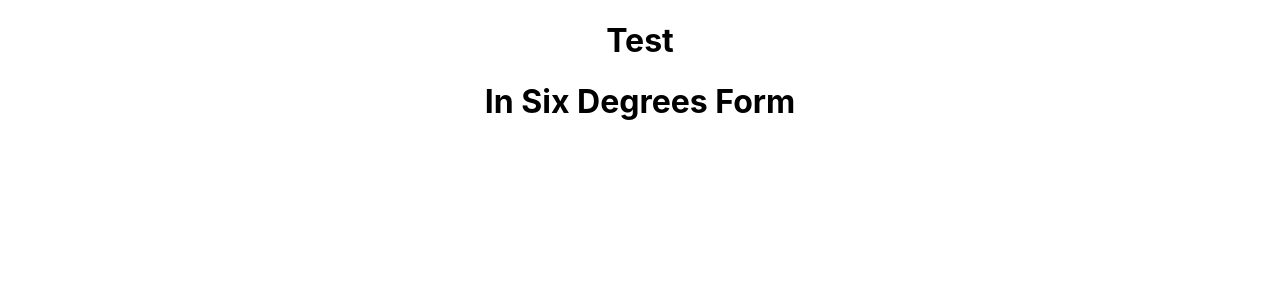
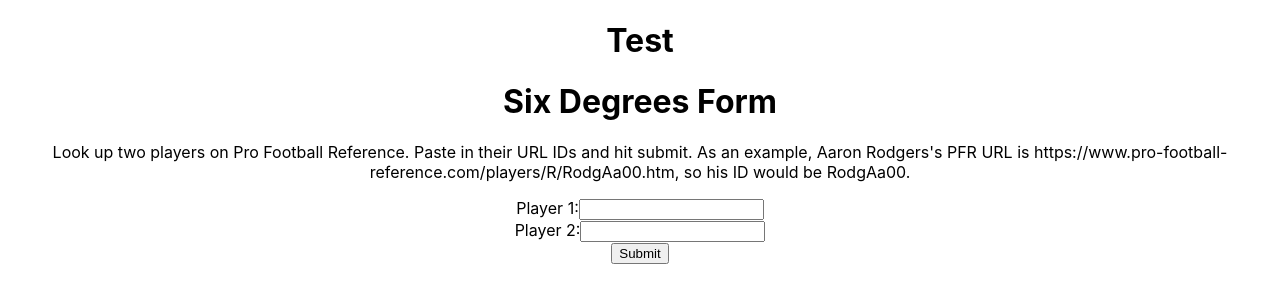
Before and after one commit to Justin-Bi/nfl-projects, a React (Create React App) app: page /about in a window 1280 px wide. Shown: the top 302 px of the page. Built offline with nearby package versions, Linux system fonts and the light colour scheme.

Commit message:
Added more to the six degrees form

```diff
--- a/src/components/SixDegreesForm/SixDegreesForm.js
+++ b/src/components/SixDegreesForm/SixDegreesForm.js
@@ -2,27 +2,26 @@ import React, { useState } from "react";
 
 function SixDegreesForm() {
   return (
-    <h1>In Six Degrees Form</h1>
-    // <div>
-    //   <h1>Six Degrees Form</h1>
-    //   <p>
-    //     Look up two players on Pro Football Reference. Paste in their URL IDs
-    //     and hit submit. As an example, Aaron Rodgers's PFR URL is
-    //     https://www.pro-football-reference.com/players/R/RodgAa00.htm, so his ID
-    //     would be RodgAa00.
-    //   </p>
-    //   {/* <form onSubmit={handleSubmit2}> */}
-    //   <form>
-    //     <label htmlFor="player1">Player 1:</label>
-    //     <input type="text" id="player1" name="fname" />
-    //     <br /> {/* Rename these ids later */}
-    //     <label htmlFor="player2">Player 2:</label>
-    //     <input type="text" id="lname" name="player2" />
-    //     <br />
-    //     <input type="submit" value="Submit" />
-    //     <br />
-    //   </form>
-    // </div>
+    <div>
+      <h1>Six Degrees Form</h1>
+      <p>
+        Look up two players on Pro Football Reference. Paste in their URL IDs
+        and hit submit. As an example, Aaron Rodgers's PFR URL is
+        https://www.pro-football-reference.com/players/R/RodgAa00.htm, so his ID
+        would be RodgAa00.
+      </p>
+      {/* <form onSubmit={handleSubmit2}> */}
+      <form>
+        <label htmlFor="player1">Player 1:</label>
+        <input type="text" id="player1" name="fname" />
+        <br /> {/* Rename these ids later */}
+        <label htmlFor="player2">Player 2:</label>
+        <input type="text" id="lname" name="player2" />
+        <br />
+        <input type="submit" value="Submit" />
+        <br />
+      </form>
+    </div>
   );
 }
 
```
Also changed, not shown: 8 other files (tests, documents, lock files or other folders).
